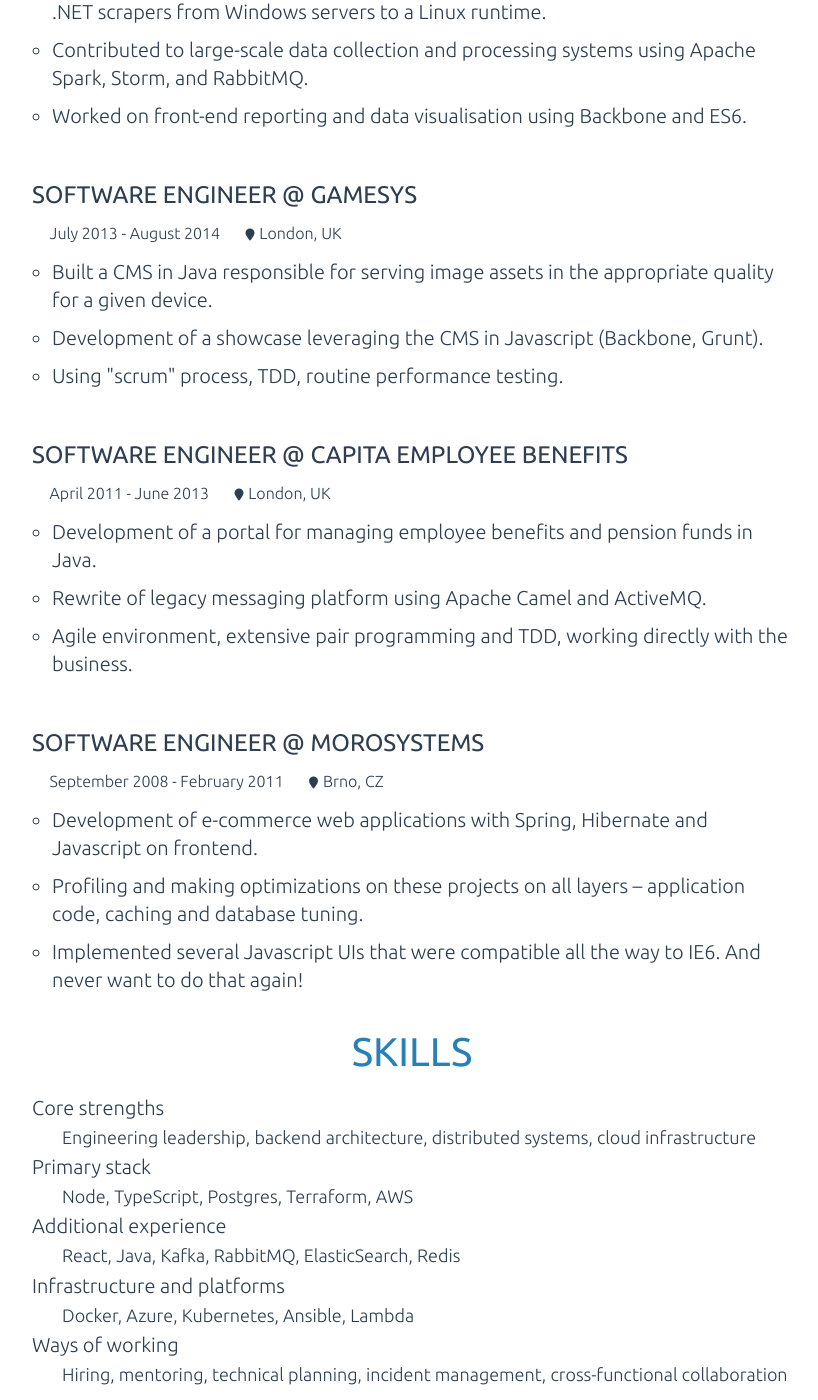
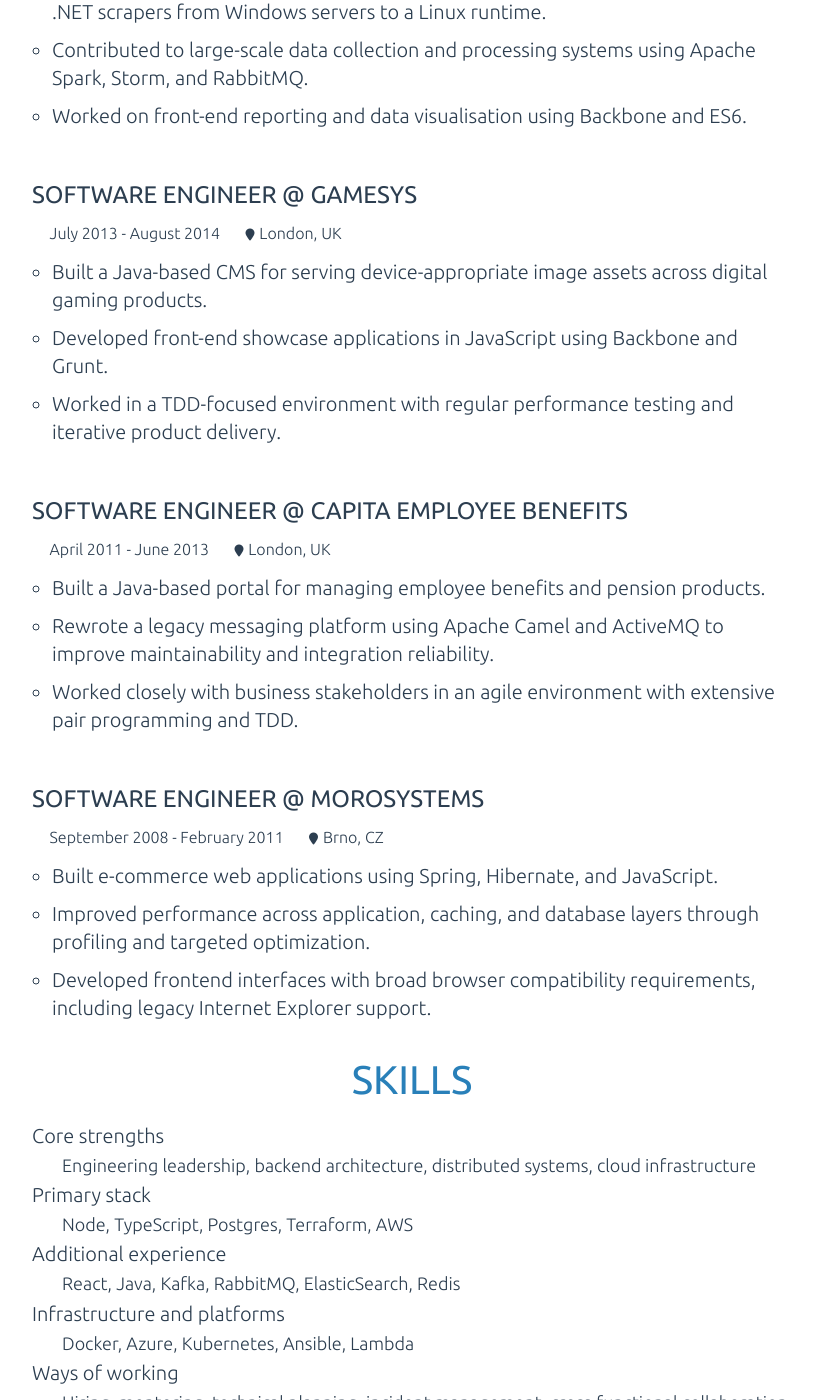
Before and after one commit to msvab/msvab.github.io, a Jekyll site: the page built from resume.html, in a window 1280 px wide and 1400 px high, scrolled down 2526 px. Shown: the whole window, without its empty margins (228-1046 px from the left). Built offline with Jekyll 4.4.1, drawn with Linux system fonts in a browser that asks for light colours.

Commit message:
Polish older resume experience entries

```diff
--- a/resume.html
+++ b/resume.html
@@ -88,9 +88,9 @@
   <div class="job-detail">
     <p>July 2013 - August 2014 &nbsp;&nbsp;&nbsp; <span class="fas fa-map-marker"></span>London, UK</p>
     <ul>
-      <li>Built a CMS in Java responsible for serving image assets in the appropriate quality for a given device.</li>
-      <li>Development of a showcase leveraging the CMS in Javascript (Backbone, Grunt).</li>
-      <li>Using &quot;scrum&quot; process, TDD, routine performance testing.</li>
+      <li>Built a Java-based CMS for serving device-appropriate image assets across digital gaming products.</li>
+      <li>Developed front-end showcase applications in JavaScript using Backbone and Grunt.</li>
+      <li>Worked in a TDD-focused environment with regular performance testing and iterative product delivery.</li>
     </ul>
   </div>
 
@@ -98,9 +98,9 @@
   <div class="job-detail">
     <p>April 2011 - June 2013 &nbsp;&nbsp;&nbsp; <span class="fas fa-map-marker"></span>London, UK</p>
     <ul>
-      <li>Development of a portal for managing employee benefits and pension funds in Java.</li>
-      <li>Rewrite of legacy messaging platform using Apache Camel and ActiveMQ.</li>
-      <li>Agile environment, extensive pair programming and TDD, working directly with the business.</li>
+      <li>Built a Java-based portal for managing employee benefits and pension products.</li>
+      <li>Rewrote a legacy messaging platform using Apache Camel and ActiveMQ to improve maintainability and integration reliability.</li>
+      <li>Worked closely with business stakeholders in an agile environment with extensive pair programming and TDD.</li>
     </ul>
   </div>
 
@@ -108,9 +108,9 @@
   <div class="job-detail">
     <p>September 2008 - February 2011 &nbsp;&nbsp;&nbsp; <span class="fas fa-map-marker"></span>Brno, CZ</p>
     <ul>
-      <li>Development of e-commerce web applications with Spring, Hibernate and Javascript on frontend.</li>
-      <li>Profiling and making optimizations on these projects on all layers – application code, caching and database tuning.</li>
-      <li>Implemented several Javascript UIs that were compatible all the way to IE6. And never want to do that again!</li>
+      <li>Built e-commerce web applications using Spring, Hibernate, and JavaScript.</li>
+      <li>Improved performance across application, caching, and database layers through profiling and targeted optimization.</li>
+      <li>Developed frontend interfaces with broad browser compatibility requirements, including legacy Internet Explorer support.</li>
     </ul>
   </div>
 </section>
```
